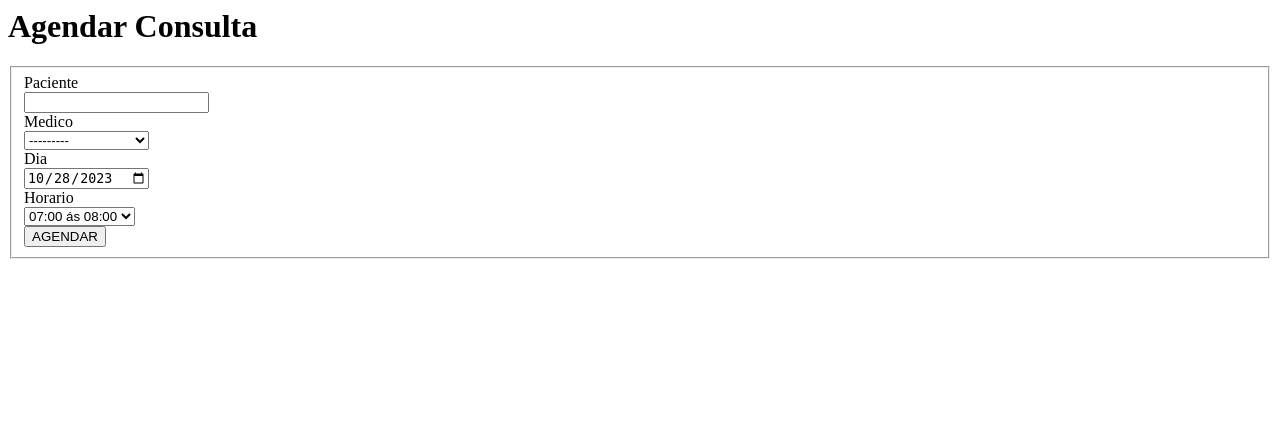
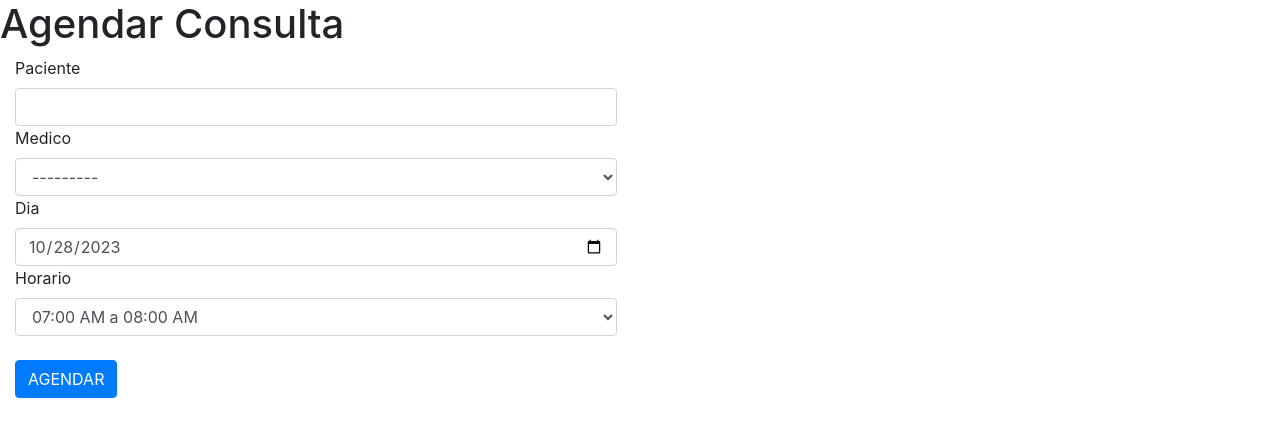
Before and after one commit to FCO0001/Veterinaria_AyudaAnimal, a Django app: page /citas/Mensaje_registro/ in a window 1280 px wide. Shown: the top 437 px of the page. Run offline with Django 4.2, Linux system fonts and the light colour scheme; data comes from the database, SQL or seed files in the repository; both versions use the stored data as it was after the commit; some libraries are stand-ins or nearby versions.

Commit message:
avance con la hu5

```diff
--- a/AyudaAnimal/AyudaAnimal/settings.py
+++ b/AyudaAnimal/AyudaAnimal/settings.py
@@ -50,6 +50,7 @@ MIDDLEWARE = [
     'django.contrib.auth.middleware.AuthenticationMiddleware',
     'django.contrib.messages.middleware.MessageMiddleware',
     'django.middleware.clickjacking.XFrameOptionsMiddleware',
+    'django.contrib.messages.middleware.MessageMiddleware'
 ]
 
 ROOT_URLCONF = 'AyudaAnimal.urls'
--- a/AyudaAnimal/AyudaAnimal/urls.py
+++ b/AyudaAnimal/AyudaAnimal/urls.py
@@ -22,6 +22,6 @@ from django.views.generic import RedirectView
 urlpatterns = [
     path('admin/', admin.site.urls),
     path('citas/', include('citas.urls')),
-
-    #re_path(r'^$', RedirectView.as_view(url='/citas/', permanent=True)),
+    path('citas/Mensaje_registro/', include('citas.urls')),
+     #re_path(r'^$', RedirectView.as_view(url='/citas/', permanent=True)),
 ]
--- a/AyudaAnimal/citas/models.py
+++ b/AyudaAnimal/citas/models.py
@@ -22,11 +22,11 @@ class Cita_con_medico(models.Model):
     Paciente = models.CharField(max_length=255)
     dia = models.DateField(help_text="Introduzca una fecha para la cita", validators=[validar_dia],default=date.today)
     HORARIOS = (
-        ("1", "07:00 ás 08:00"),
-        ("2", "08:00 ás 09:00"),
-        ("3", "09:00 ás 10:00"),
-        ("4", "10:00 ás 11:00"),
-        ("5", "11:00 ás 12:00"),
+        ("1", "07:00 AM a 08:00 AM"),
+        ("2", "08:00 AM a 09:00 AM"),
+        ("3", "09:00 AM a 10:00 AM"),
+        ("4", "10:00 AM a 11:00 AM"),
+        ("5", "11:00 AM a 12:00 PM"),
     )
     horario = models.CharField(max_length=10, choices=HORARIOS,default=date.today)
 
--- a/AyudaAnimal/citas/templates/Confirmacion.html
+++ /dev/null
@@ -1,3 +0,0 @@
-<div class="alert alert-success" role="alert">
-    ¡La hora ha sido agendada correctamente!
-  </div>
--- a/AyudaAnimal/citas/templates/Mensaje_registro.html
+++ b/AyudaAnimal/citas/templates/Mensaje_registro.html
@@ -1,8 +1,15 @@
-
-
-
 
 {% load widget_tweaks %}
+
+<!DOCTYPE html>
+<html lang="en">
+<head>
+    <meta charset="UTF-8">
+    <meta http-equiv="X-UA-Compatible" content="IE=edge">
+    <meta name="viewport" content="width=device-width, initial-scale=1.0">
+    <link href="https://maxcdn.bootstrapcdn.com/bootstrap/4.5.2/css/bootstrap.min.css" rel="stylesheet">
+</head>
+<body>
 
 
   {% block container %}
@@ -39,10 +46,28 @@
                       {% render_field form.horario class="form-control" %}
                     </div>
                     <div class="col-md-9 col-md-offset-3">
+                      <br>
                       <button type="submit" class="btn btn-primary">AGENDAR</button>
                     </div>
               </fieldset>
           </form>
       </div>
   </div>
+  <br>
   {% endblock %}
+  {% if messages %}
+    {% for message in messages %}
+        <div class="alert alert-{{ message.tags }} alert-dismissible fade show" role="alert">
+            {{ message }}
+            <button type="button" class="close" data-dismiss="alert" aria-label="Close">
+                <span aria-hidden="true"></span>
+            </button>
+        </div>
+    {% endfor %}
+{% endif %}
+
+<script src="https://code.jquery.com/jquery-3.5.1.slim.min.js"></script>
+<script src="https://cdn.jsdelivr.net/npm/@popperjs/core@2.9.3/dist/umd/popper.min.js"></script>
+<script src="https://maxcdn.bootstrapcdn.com/bootstrap/4.5.2/js/bootstrap.min.js"></script>
+</body>
+</html>
--- a/AyudaAnimal/citas/urls.py
+++ b/AyudaAnimal/citas/urls.py
@@ -3,5 +3,4 @@ from . import views
 
 urlpatterns = [
     path('Mensaje_registro/', views.vista_formulario_cita, name='Mensaje_registro'),
-    path('Confirmacion/', views.confirmacion_cita, name='Confirmacion'),
 ]
--- a/AyudaAnimal/citas/views.py
+++ b/AyudaAnimal/citas/views.py
@@ -1,19 +1,22 @@
 from django.shortcuts import render
 from django.shortcuts import render, redirect
-from .models import Cita_con_medico
 from .forms import formulario_cita_medico
+from django.contrib import messages
+
 
 def vista_formulario_cita(request):
     if request.method == "POST":
         form = formulario_cita_medico(request.POST)
         if form.is_valid():
-            form.save()
-            return redirect('Confirmacion')
+            cita = form.save()
+            messages.success(request, f"Cita agendada con éxito: {cita.Paciente} con {cita.medico} el {cita.dia} de {cita.get_horario_display()}")
+            return redirect('Mensaje_registro')
+
     else:
         form = formulario_cita_medico()
     return render(request, 'Mensaje_registro.html', {'form': form})
 
-def confirmacion_cita(request):
-    return render(request, 'Confirmacion.html')
+
+
 
 # Create your views here.
--- a/AyudaAnimal/usuarios/models.py
+++ b/AyudaAnimal/usuarios/models.py
@@ -4,3 +4,6 @@ from django.db import models
 
 class Medico(models.Model):
     nombre = models.CharField(max_length=200, default="juanito")
+
+    def __str__(self):
+        return self.nombre
```
Also changed, not shown: AyudaAnimal/citas/migrations/0003_alter_cita_con_medico_horario.py (added), AyudaAnimal/db.sqlite3. Lines whose indentation alone changed are shown as unchanged.
